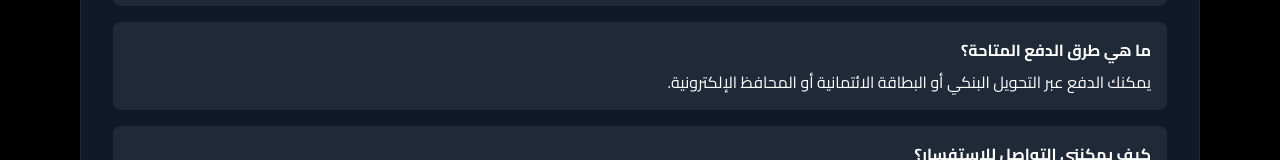
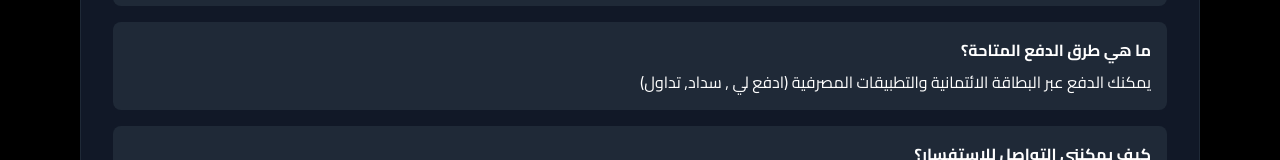
Before and after one commit to SmartPosly/AI, a React (Create React App) app: page / in a window 1280 px wide. Shown: the part 2768-2928 px from the top of the page. Built offline with nearby package versions, Linux system fonts and the light colour scheme.

Commit message:
Update payment methods in FAQ section

```diff
--- a/src/App.js
+++ b/src/App.js
@@ -244,7 +244,7 @@ function MainApp() {
               </div>
               <div className="p-4 rounded-lg bg-gray-800">
                 <h4 className="font-bold mb-2">ما هي طرق الدفع المتاحة؟</h4>
-                <p>يمكنك الدفع عبر التحويل البنكي أو البطاقة الائتمانية أو المحافظ الإلكترونية.</p>
+                <p>يمكنك الدفع عبر البطاقة الائتمانية والتطبيقات المصرفية (ادفع لي , سداد, تداول)</p>
               </div>
               <div className="p-4 rounded-lg bg-gray-800">
                 <h4 className="font-bold mb-2">كيف يمكنني التواصل للاستفسار؟</h4>
```
